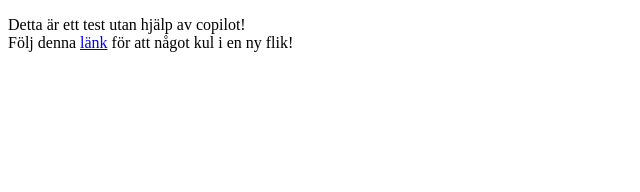
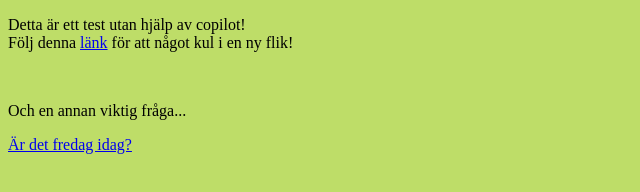
Before and after one commit to pjstrid/BFU, a plain HTML site: page specifika nyheter/test.html in a window 1280 px wide. Shown: the whole page, without its empty margins (0-640 px from the left). Drawn offline with Linux system fonts and the light colour scheme.

Commit message:
Update test.html

```diff
--- a/specifika nyheter/test.html
+++ b/specifika nyheter/test.html
@@ -4,6 +4,7 @@
     <meta charset="UTF-8">
     <meta name="viewport" content="width=device-width, initial-scale=1.0">
     <title>Något kul</title>
+    <style>body { background-color: #bedd68; /* pink background */ }</style>
 </head>
 <body>
     <p>Detta är ett test utan hjälp av copilot!
@@ -11,6 +12,8 @@
         Följ denna <a href="https://klockren.nu/" target="_blank">länk</a> för att något kul i en ny flik!
 
     </p>
-
+    <br>
+<p>Och en annan viktig fråga...</p>
+    <a href="https://www.xn--rdetfredag-p5a.se/" target="_blank">Är det fredag idag?</a>
 </body>
 </html>
```
